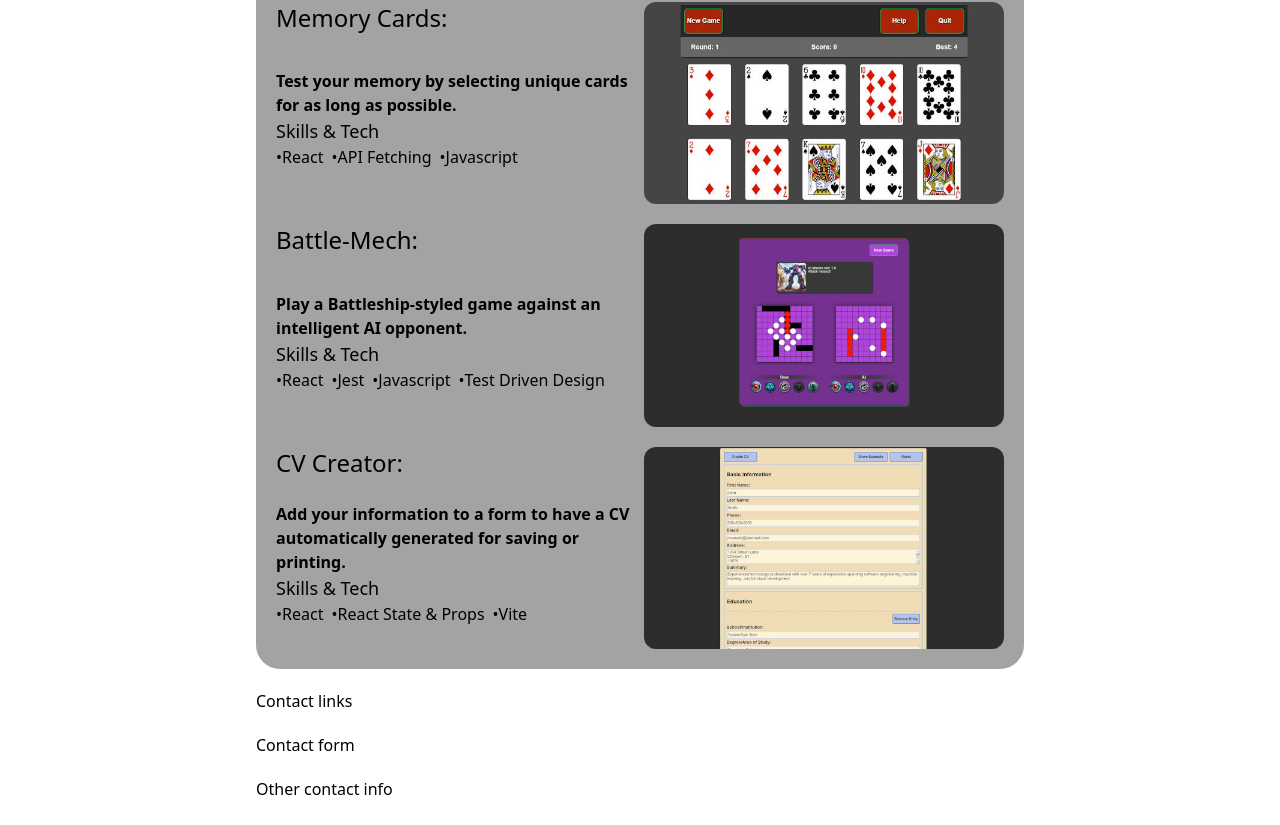
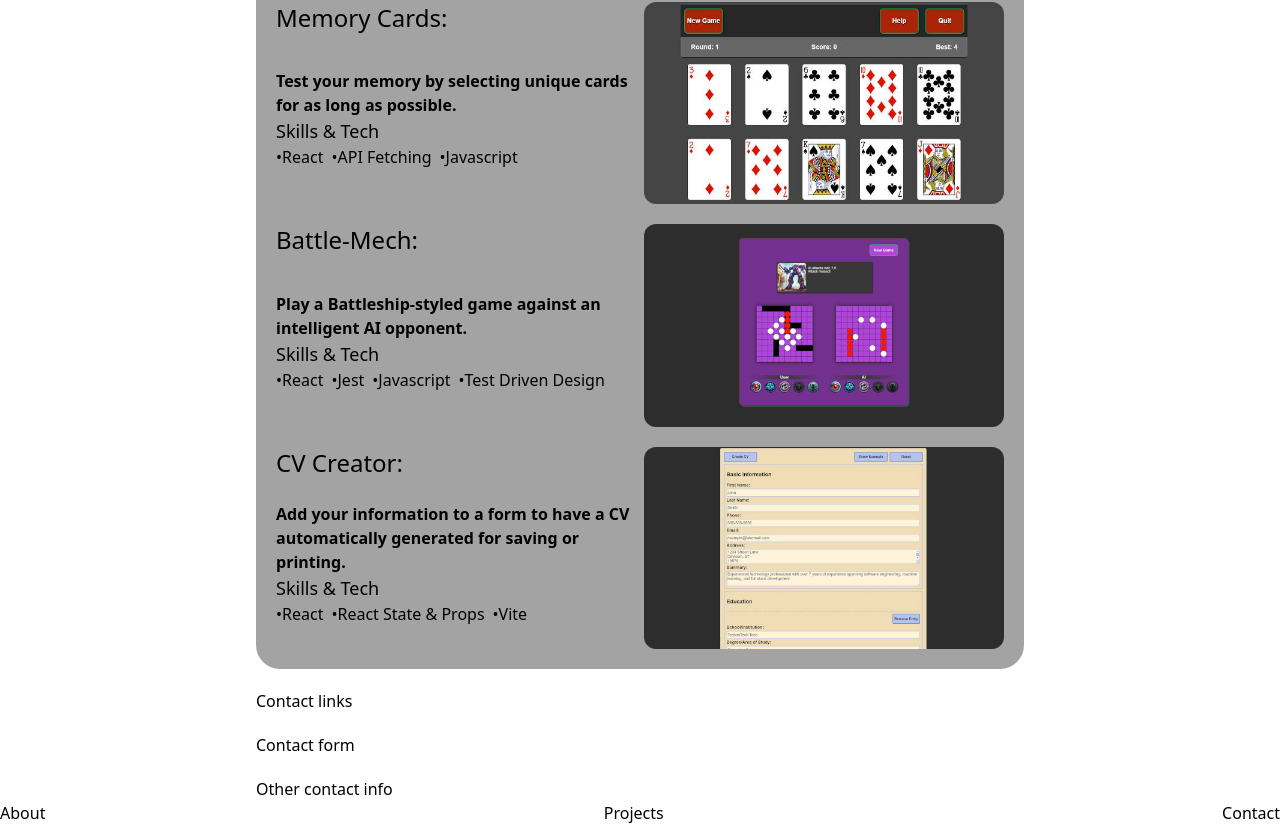
Before and after one commit to jrbarnhart/portfolio, a React (Vite) app: page / in a window 1280 px wide. Shown: the part 1240-2065 px from the top of the page. Before the commit the page ends 2041 px from the top, so only its background shows below. Built offline with nearby package versions, Linux system fonts and the light colour scheme; the HTML template or start-up script is replaced by a standard one.

Commit message:
Add nav to layout

```diff
--- a/src/Layout.tsx
+++ b/src/Layout.tsx
@@ -1,12 +1,14 @@
 import About from "./components/About/About";
 import Contact from "./components/Contact/Contact";
 import Header from "./components/Header/Header";
+import Nav from "./components/Nav/Nav";
 import Projects from "./components/Projects/Projects";
 import Skills from "./components/Skills/Skills";
 
 const MainLayout = () => {
   return (
     <div className="grid">
+      <Nav />
       <Header />
       <main className="justify-self-center grid gap-y-5  w-screen md:w-[768px]">
         <About />
```
